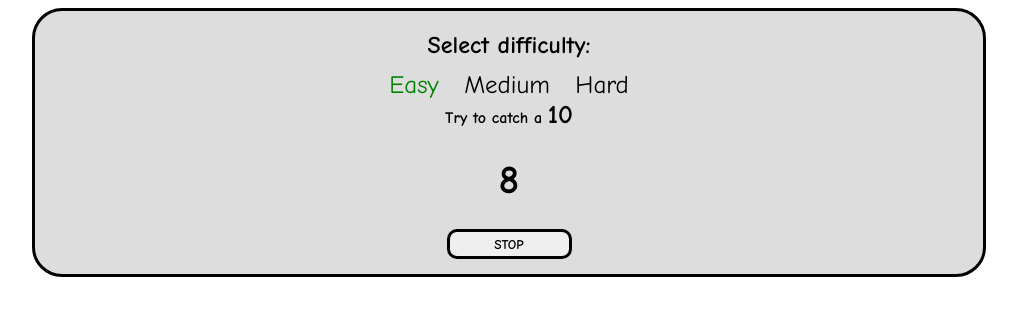
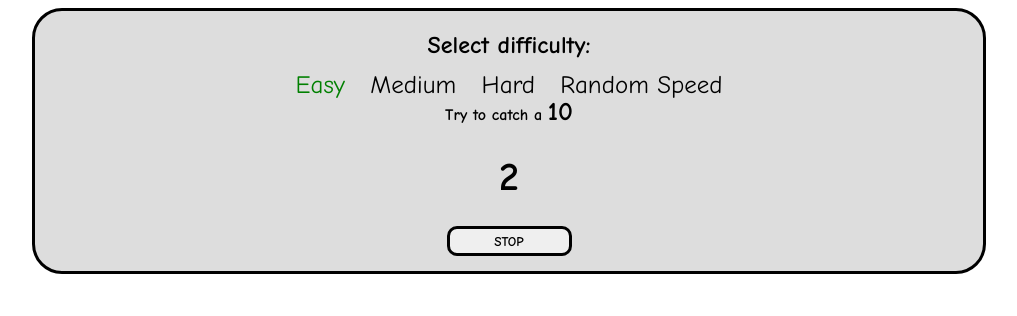
Before and after one commit to 1300111/gaming-site, a plain HTML site: page minigames/catch the number game/index.html in a window 1280 px wide. Both pictures are taken after a click on the button "Start". Shown: the whole page, without its empty margins (131-1148 px from the left). Drawn offline with Linux system fonts and the light colour scheme.

Commit message:
update difficulty

```diff
--- a/minigames/catch the number game/index.html
+++ b/minigames/catch the number game/index.html
@@ -4,28 +4,33 @@
     <meta charset="UTF-8">
     <meta http-equiv="X-UA-Compatible" content="IE=edge">
     <meta name="viewport" content="width=device-width, initial-scale=1.0">
-    <title>Catch The Number</title>
+    <title>Catch The Number!</title>
     <link rel="stylesheet" type="text/css" href="style.css">
 </head>
 <body>
     <div id="container">
         <h2 id ="heading">Select difficulty:</h2>
 
-        <label id="easyText" for="easy" class="difText">Easy</label>
+        <div id="difTextContainer">
+            <label id="easyText" for="easy" class="difText">Easy</label>
+            <label id="mediumText" for="medium" class="difText">Medium</label>
+            <label id="hardText" for="hard" class="difText">Hard</label>
+            <label id="randText" for="rand" class="difText">Random Speed</label>
+        </div>
 
-        <label id="mediumText" for="medium" class="difText">Medium</label>
+        <div id="radioContainer">
+            <input id="easy" name="dif" type="radio" checked="checked">
+            <input id="medium" name="dif" type="radio">
+            <input id="hard" name="dif" type="radio">
+            <input id="rand" name="dif" type="radio">
+        </div>
 
-        <label id="hardText" for="hard" class="difText">Hard</label>
-        <br>
-        <input id="easy" name="dif" class="dif" type="radio" checked="checked">
-        <input id="medium" name="dif" class="dif" type="radio">
-        <input id="hard" name="dif" class="dif" type="radio">
-        <br>
         <button id="startBtn">Start</button>
 
         <div id="gameContainer"></div>
         <div id="resultContainer"></div>
     </div>
+
     <script src="index.js"></script>
 </body>
 </html>
--- a/minigames/catch the number game/index.js
+++ b/minigames/catch the number game/index.js
@@ -5,9 +5,11 @@ const resultContainer = document.getElementById("resultContainer");
 const easyChoice = document.getElementById("easy");
 const mediumChoice = document.getElementById("medium");
 const hardChoice = document.getElementById("hard");
+const randChoice = document.getElementById("rand");
 const easyText = document.getElementById("easyText");
 const mediumText = document.getElementById("mediumText");
 const hardText = document.getElementById("hardText");
+const randText = document.getElementById("randText");
 
 const startBtn = document.getElementById("startBtn");
 const targetText = document.createElement("label");
@@ -28,25 +30,26 @@ let t;
 setInterval(() => {
     if(easyChoice.checked){
         easyText.style.color = "green";
-        t = 350;
     }
     else{easyText.style.color = "black"}
     if(mediumChoice.checked){
         mediumText.style.color = "#d4d406";
-        t = 250;
     }
     else{mediumText.style.color = "black"}
     if(hardChoice.checked){
         hardText.style.color = "red";
-        t = 150;
     }
     else{hardText.style.color = "black"}
+    if(randChoice.checked){
+        randText.style.color = "purple";
+    }
+    else{randText.style.color = "black"}
 }, 1);
 
 let timer;
-let targetNum
-let num = 0;
-let k = -0.5;
+let targetNum;
+let num;
+let randomSpeed = false;
 startBtn.addEventListener("click", () => {
     startBtn.style.display = "none";
     catchBtn.style.display = "inline";
@@ -63,23 +66,55 @@ startBtn.addEventListener("click", () => {
     targetTextNum.textContent = targetNum;
     playground.textContent = num;
 
-    timer = setInterval(() => {
-        if(num == 10){k -= 1}
-        else if(num == 0){k += 1};
-        if(k > 0){
-            num += 1;
-            playground.textContent = num;
+    switch(true){
+        case easyChoice.checked:
+            t = 900;
+            randomSpeed = false;
+            break;
+        case mediumChoice.checked:
+            t = 600;
+            randomSpeed = false;
+            break;
+        case hardChoice.checked:
+            t = 300;
+            randomSpeed = false;
+            break;
+        case randChoice.checked:
+            t = 1; //will be random when running
+            randomSpeed = true;
+            break;
+    }
+
+    updateNum();
+
+    function startTimer(){
+        timer = setTimeout(updateNum, t);
+    }
+
+    function updateNum(){
+        if(randomSpeed){
+            t = Math.floor(Math.random()*800) + 200;
         }
-        else{
-            num -= 1;
-            playground.textContent = num;
+
+        playground.textContent = createRandomNum();
+        function createRandomNum(){
+            num = Math.floor(Math.random()*11);
+
+            if(Number(playground.textContent) == num){
+                return createRandomNum(num)
+            }
+            else{
+                return num;
+            }
         }
-    }, t);
+
+        startTimer();
+    }
 });
 
 
 catchBtn.addEventListener("click", () => {
-    clearInterval(timer);
+    clearTimeout(timer);
 
     resultContainer.append(congratText);
     resultContainer.append(replayText);
--- a/minigames/catch the number game/style.css
+++ b/minigames/catch the number game/style.css
@@ -20,7 +20,10 @@
 .difText:hover{
     font-size: 30px;
 }
-.dif{
+#difTextContainer{
+    margin: 15px;
+}
+#radioContainer{
     display: none;
 }
 
```
